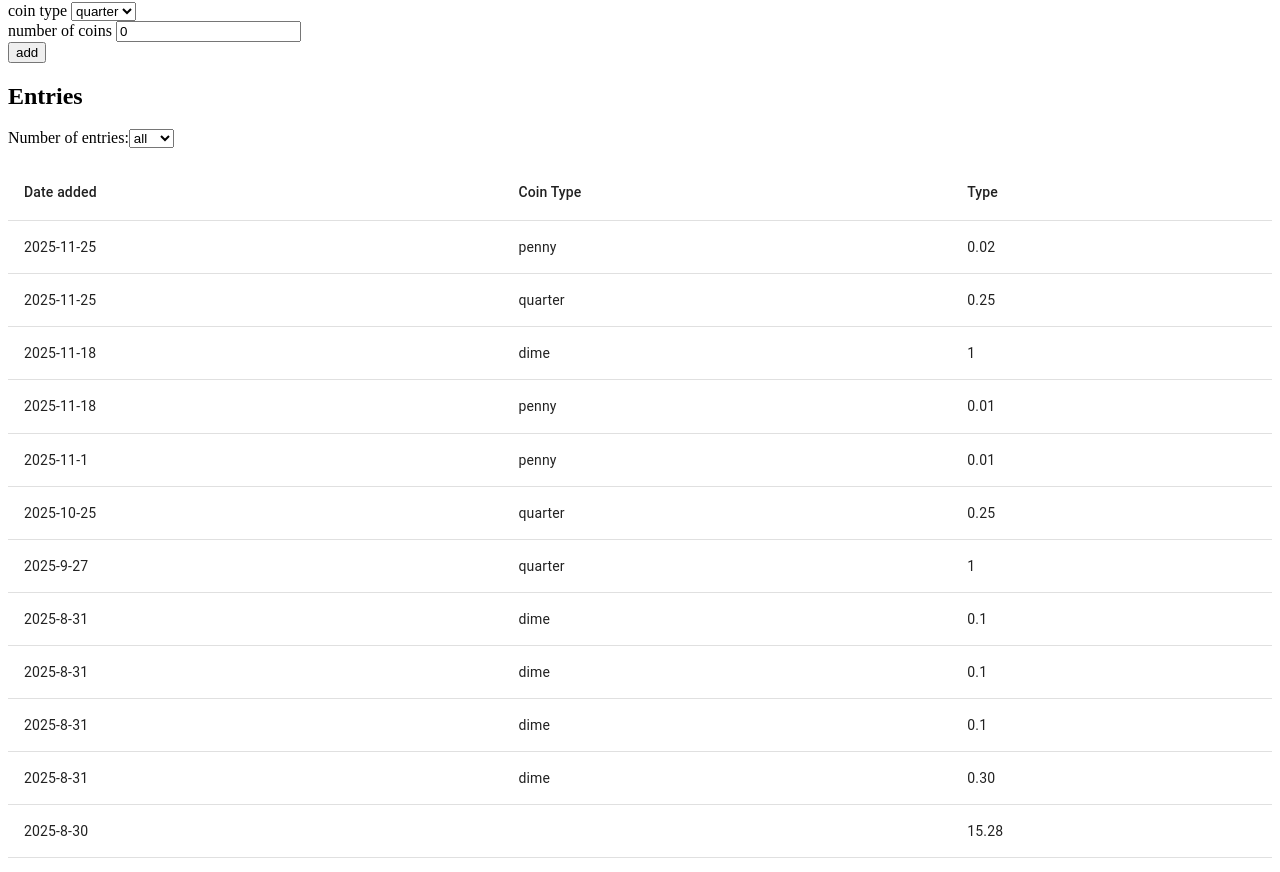
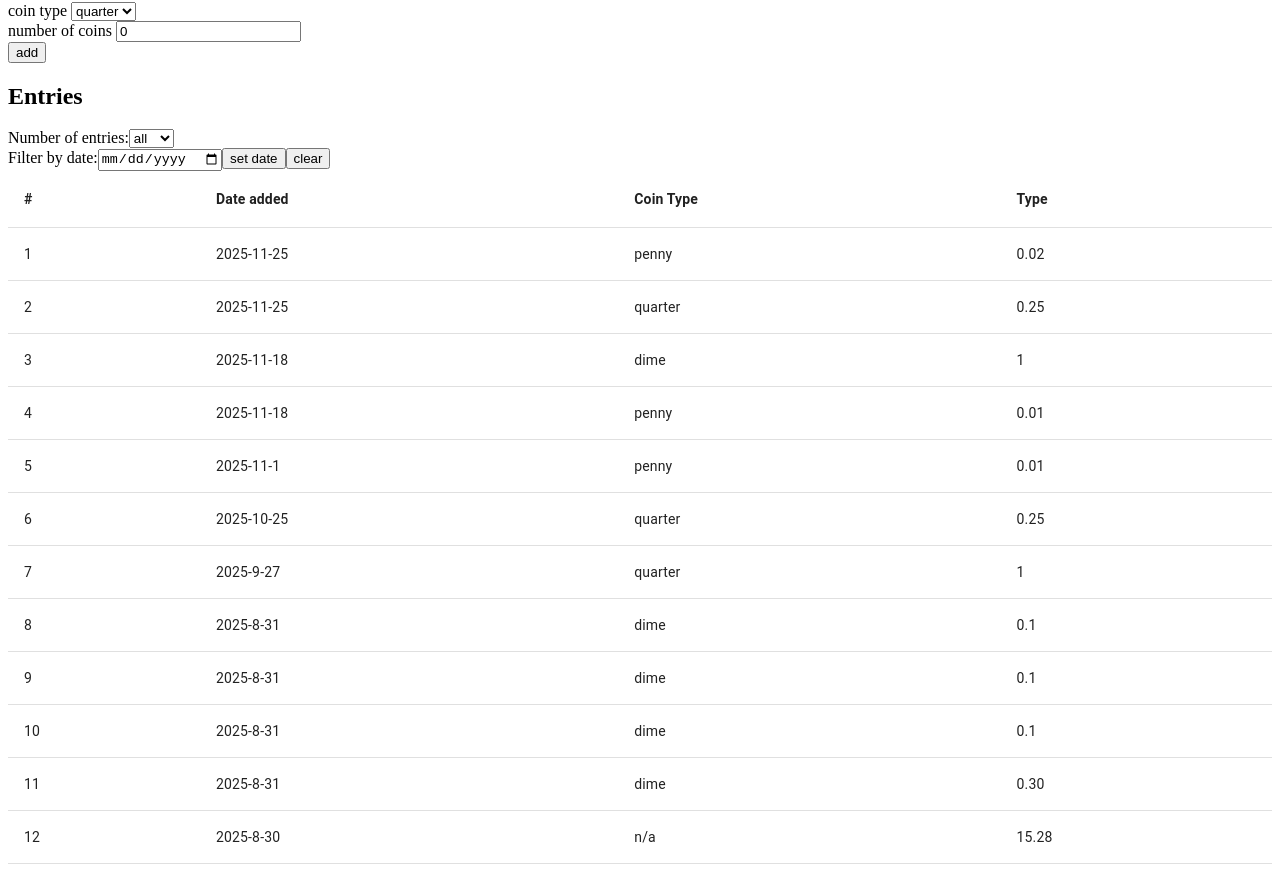
Before and after one commit to Joehl1103/coin-counter, a React (Vite) app: page / in a window 1280 px wide. Shown: the part 222-1094 px from the top of the page. Built offline with nearby package versions, Linux system fonts and the light colour scheme; data requests are answered from the project's data file.

Commit message:
implemented filtering by date

```diff
--- a/db.json
+++ b/db.json
@@ -25,7 +25,7 @@
     {
       "id": "startingAmount",
       "dateAdded": "2025-08-30",
-      "coin": null,
+      "coin": "n/a",
       "amountAdded": 15.28
     },
     {
--- a/src/App.jsx
+++ b/src/App.jsx
@@ -2,7 +2,7 @@ import { useState, useEffect } from 'react'
 import service from './services'
 import { compareDates } from './utils/utils.js'
 import './styles.css'
-import Entries from './components/Entries'
+import Entries from './components/entries/Entries'
 import Total from './components/Total'
 import CoinDisplay from './components/CoinDisplay.jsx'
 import NewEntryForm from './components/NewEntryForm.jsx'
@@ -28,7 +28,6 @@ function App() {
   if (entries.length === 0) {
     return <div>No data</div>
   }
-  console.log('notificationMessage', notificationMessage)
   return (
     <>
       {notificationMessage.length > 0 ? <Notification
--- a/src/components/NewEntryForm.jsx
+++ b/src/components/NewEntryForm.jsx
@@ -7,7 +7,6 @@ function NewEntryForm({ signalReset, setNotificationMessage }) {
   const handleSubmit = async (event) => {
     event.preventDefault()
     if (!count || count === 0) {
-      console.log('here')
       setNotificationMessage('Number of coins should be greater than 0.')
       return
     }
@@ -32,7 +31,6 @@ function NewEntryForm({ signalReset, setNotificationMessage }) {
             signalReset()
           })
           .catch(error => {
-            console.log(`here with error: ${error.message}`)
             setNotificationMessage(error.message)
             return
           })
--- a/src/components/Notification.jsx
+++ b/src/components/Notification.jsx
@@ -1,5 +1,4 @@
 function Notification({ notificationMessage, setNotificationMessage }) {
-  console.log('message', notificationMessage)
   const styleObject = {
     border: "solid",
     padding: 5,
@@ -14,7 +13,7 @@ function Notification({ notificationMessage, setNotificationMessage }) {
   }
   return (
     <div style={styleObject}>
-      <p>{returnErrorAndDismiss()}</p>
+      {returnErrorAndDismiss()}
     </div>
   )
 }
--- a/src/components/TableFilter.jsx
+++ b/src/components/TableFilter.jsx
@@ -1,14 +1,44 @@
-function TableFilter({ handleSettingOption }) {
+import { useState } from 'react'
+
+function TableFilter({ setOption, setFilterDate }) {
+  const [tempDate, setTempDate] = useState('')
+  console.log('tempDate', tempDate)
+
+  function handleSettingOption(event) {
+    event.preventDefault()
+    setOption(event.target.value)
+  }
+
+  function submitDate(event) {
+    event.preventDefault()
+    console.log('setting filter date', tempDate)
+    setFilterDate(tempDate)
+  }
+
+  function clear(event) {
+    event.preventDefault()
+    setFilterDate('')
+  }
   return (
     <div>
-      <p>Number of entries:
+      <div>Number of entries:
         <select onChange={(event) => handleSettingOption(event)}>
           <option>all</option>
           <option>100</option>
           <option>50</option>
           <option>10</option>
         </select>
-      </p>
+      </div>
+      <div>
+        <form onSubmit={(event) => submitDate(event)}>
+          <label>Filter by date:</label>
+          <input
+            onChange={(event) => setTempDate(event.target.value)}
+            type="date" />
+          <button type="submit">set date</button>
+          <button onClick={(event) => clear(event)}>clear</button>
+        </form>
+      </div>
     </div>
   )
 }
--- a/src/components/Entries.jsx
+++ b/src/components/entries/Entries.jsx
@@ -1,43 +1,50 @@
-import utils from '../utils/utils.js'
+import utils from '../../utils/utils.js'
 import { useState, useEffect } from 'react'
 import { Table, TableHead, TableBody, TableRow, TableCell } from '@mui/material'
-import TableFilter from './TableFilter.jsx'
+import TableFilter from '../TableFilter.jsx'
+import { filterTableEntries } from './entriesHelpers.js'
 
 const Entries = ({ entries }) => {
   const [option, setOption] = useState('all')
+  const [filterDate, setFilterDate] = useState('')
   const [filteredEntries, setFilteredEntries] = useState([])
+
   useEffect(() => {
-    if (option === 'all') {
-      setFilteredEntries(entries)
-    } else {
-      const optionAsNumber = Number(option)
-      setFilteredEntries(entries.slice(0, optionAsNumber))
-    }
-  }, [entries, filteredEntries])
+    const filteredEntries = filterTableEntries(entries, option, filterDate)
+    setFilteredEntries(filteredEntries)
+  }, [option, filterDate])
 
-  function handleSettingOption(event) {
-    event.preventDefault()
-    setOption(event.target.value)
-  }
+
   if (filteredEntries.length === 0) {
     return <div>No entries...</div>
   }
+
+  const headerStyle = {
+    fontWeight: "bold"
+  }
+  let index = 0
+
   return (
     <div>
       <TableFilter
-        handleSettingOption={handleSettingOption} />
+        setOption={setOption}
+        setFilterDate={setFilterDate}
+      />
       <Table>
         <TableHead>
-          <TableRow>
-            <TableCell>Date added</TableCell>
-            <TableCell>Coin Type</TableCell>
-            <TableCell>Type</TableCell>
+          <TableRow >
+            <TableCell style={headerStyle}>#</TableCell>
+            <TableCell style={headerStyle}>Date added</TableCell>
+            <TableCell style={headerStyle}>Coin Type</TableCell>
+            <TableCell style={headerStyle}>Type</TableCell>
           </TableRow>
         </TableHead>
         <TableBody>
           {filteredEntries.map(e => {
+            index++
             return (
               <TableRow key={e.id}>
+                <TableCell>{index}</TableCell>
                 <TableCell>{utils.formatDate(e.dateAdded)}</TableCell>
                 <TableCell>{e.coin}</TableCell>
                 <TableCell>{utils.setAmountToFixed(e.amountAdded)}</TableCell>
@@ -47,7 +54,7 @@ const Entries = ({ entries }) => {
 
         </TableBody>
       </Table>
-    </div>
+    </div >
   )
 }
 
--- /dev/null
+++ b/src/components/entries/entriesHelpers.js
@@ -0,0 +1,19 @@
+
+function checkForFilterDate(entries, filterDate) {
+  if (filterDate.length > 0) {
+    return entries.filter(e => e.dateAdded >= filterDate)
+  }
+  return entries
+}
+
+function checkForOption(entries, option) {
+  if (option !== 'all') {
+    return entries.slice(0, Number(option))
+  }
+  return entries
+}
+
+export function filterTableEntries(entries, option, filterDate) {
+  const entriesFilteredByDate = checkForFilterDate(entries, filterDate)
+  return checkForOption(entriesFilteredByDate, option)
+}
```
Also changed, not shown: 1 other file (tests, documents, lock files or other folders).
